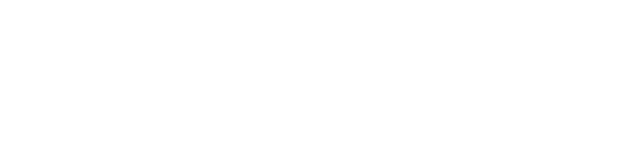
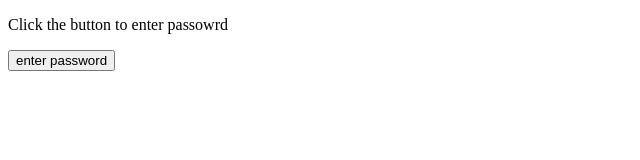
Before and after one commit to ally-myi/password-validation, a plain HTML site: page index.html in a window 1280 px wide. Shown: the whole page, without its empty margins (0-640 px from the left). Drawn offline with Linux system fonts and the light colour scheme.

Commit message:
Update index.html

```diff
--- a/index.html
+++ b/index.html
@@ -1 +1,6 @@
 <!DOCTYPE html>
+<p>Click the button to enter passowrd</p>
+
+<button onclick="myFunction()">enter password</button>
+
+<p id="password"></p>
```
